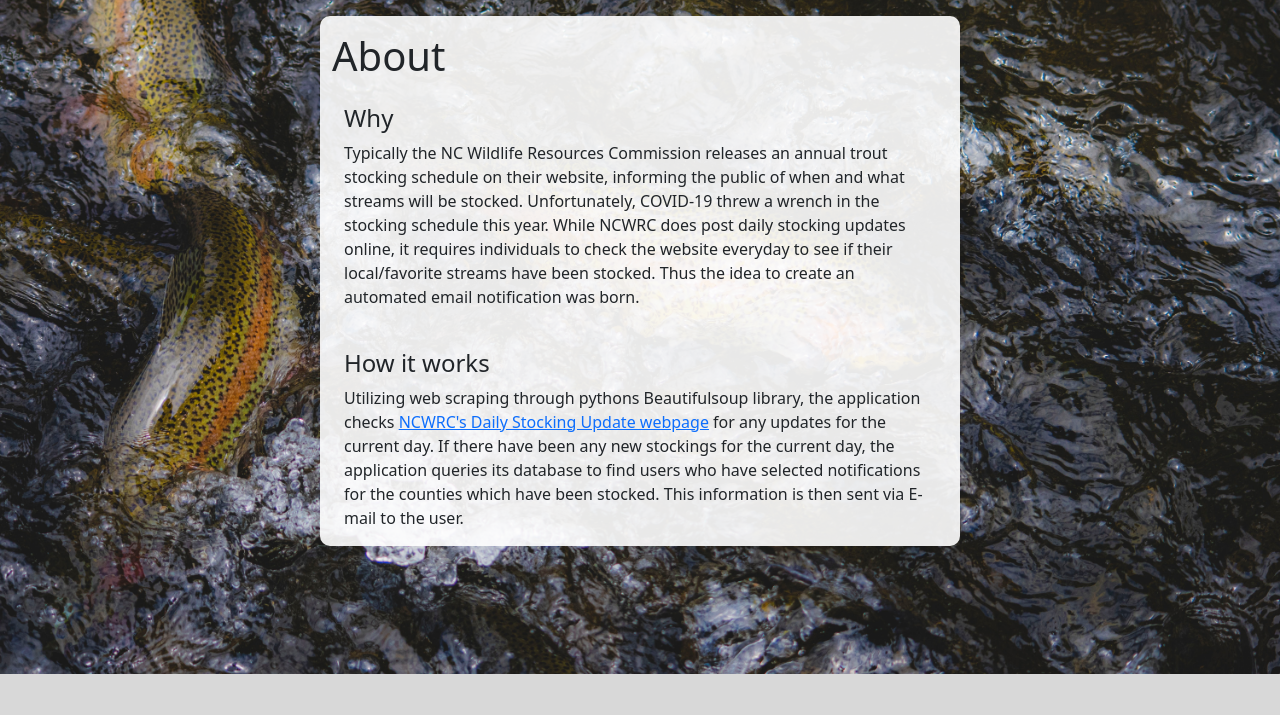
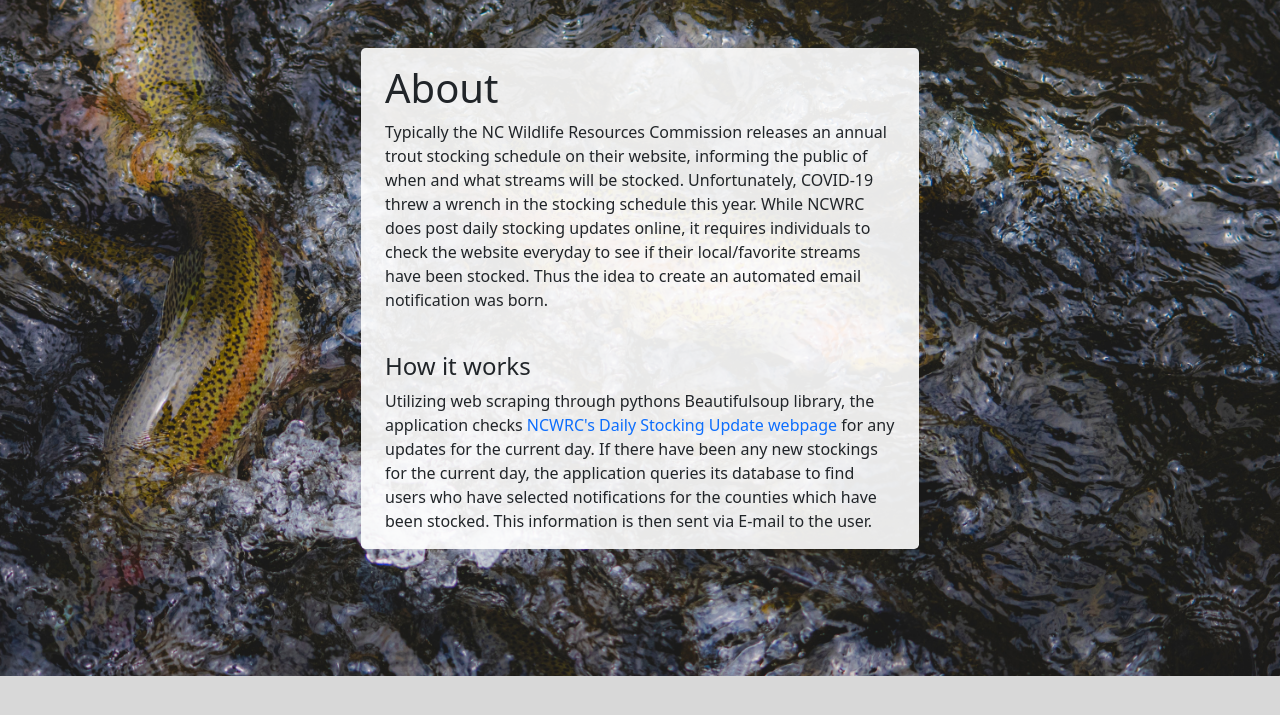
Before and after one commit to tsmit317/Flask-Stocking-Email, a Flask app: page /about in a window 1280 px wide. Shown: the part 67-782 px from the top of the page. Run offline with Flask 2, Linux system fonts and the light colour scheme.

Commit message:
Messed with layout

```diff
--- a/troutstocking/templates/about.html
+++ b/troutstocking/templates/about.html
@@ -5,14 +5,11 @@
 
 {% block body %}
 
-<div class="about-section">
-    <div class="container about-container w-50 mt-3 mb-3">
-
-
+<div class="container">
+    <div class="container about-container w-50 mt-5 mb-3 rounded-3">
         <div class="about-title pl-3 ">
-                    <h1 class="pt-3">About</h1>
             <div class="container ml-1 pt-3">
-                        <h4 class="">Why</h4>
+                <h1 class="">About</h1>
                 <p class="">Typically the NC Wildlife Resources Commission releases an annual trout stocking schedule on their website,
                             informing the public of when and what streams will be stocked. Unfortunately, COVID-19 threw a wrench in the stocking schedule this year.
                             While NCWRC does post daily stocking updates online, it requires individuals to check the website everyday to see if their local/favorite streams have been stocked.
@@ -22,16 +19,12 @@
             <div class="container ml-1 pt-3 mb-3">
                 <h4 class="pt-2">How it works</h4>
                 <p class="pb-3">Utilizing web scraping through pythons Beautifulsoup library, the application checks
-                                        <a href="https://www.ncpaws.org/PAWS/Fish/Stocking/Schedule/OnlineSchedule.aspx" target="_blank">NCWRC's Daily Stocking Update webpage</a>
+                                <a class = "ncwrc-link" href="https://www.ncpaws.org/PAWS/Fish/Stocking/Schedule/OnlineSchedule.aspx" target="_blank">NCWRC's Daily Stocking Update webpage</a>
                                 for any updates for the current day. If there have been any new stockings for the current day,
                                 the application queries its database to find users who have selected notifications for the counties which have been stocked.
-                                        This information is then sent via E-mail to the user.
-                        </p>
+                                This information is then sent via E-mail to the user.</p>
             </div>
         </div>
-
-
-
     </div>
 </div>
 {% endblock body %}
```
Lines whose indentation alone changed are shown as unchanged.
